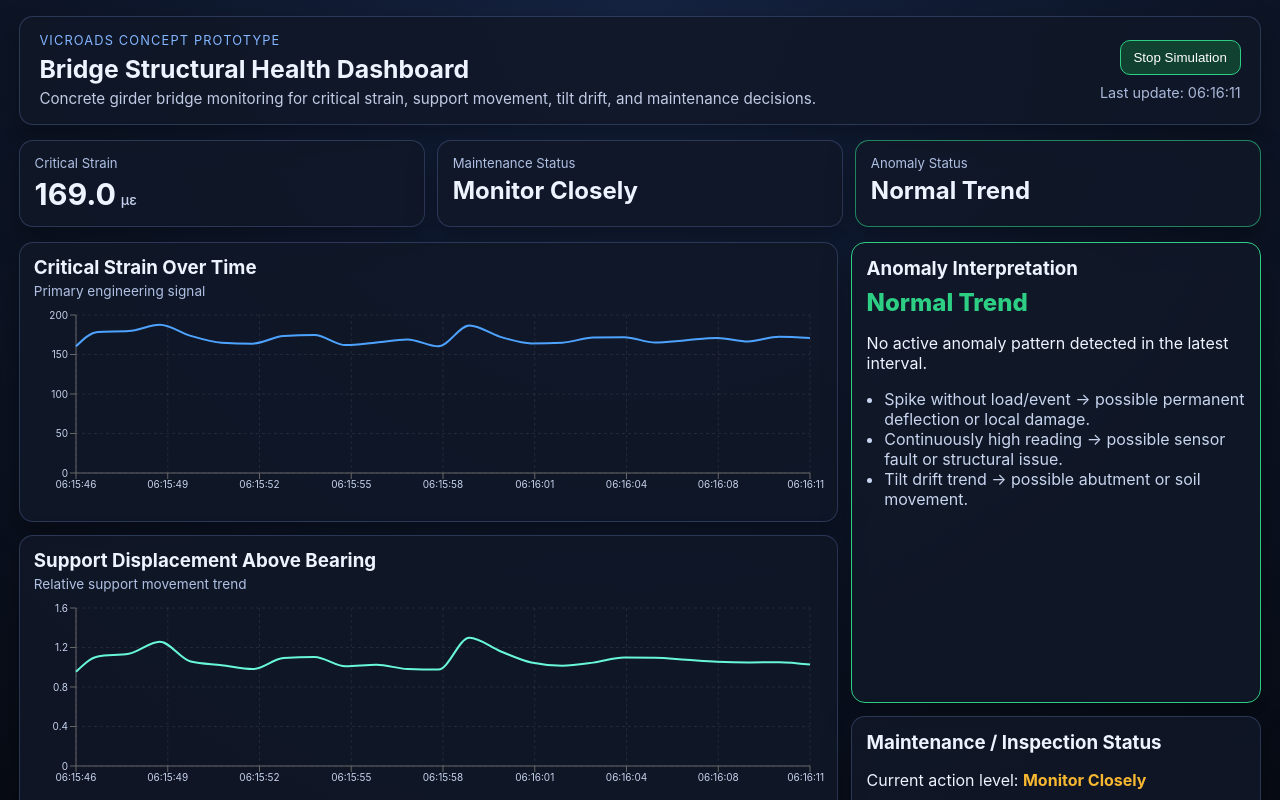
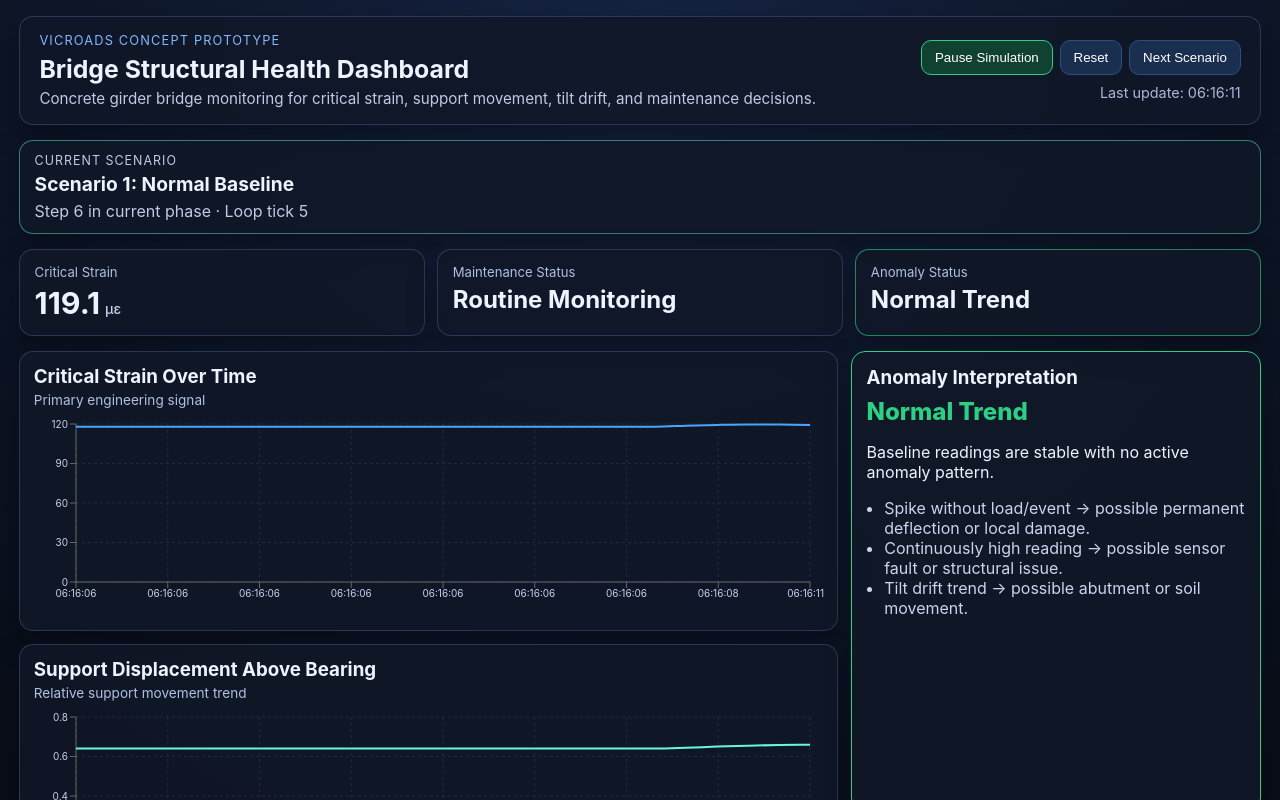
Before and after one commit to Janesjuicers/CAPSTONE, a React (Vite) app in the folder web-dashboard/: page / in a window 1280 px wide. Shown: the top 800 px of the page. Built offline with nearby package versions, Linux system fonts and the light colour scheme.

Commit message:
Implement scripted looping bridge scenarios in dashboard

```diff
--- a/web-dashboard/src/App.jsx
+++ b/web-dashboard/src/App.jsx
@@ -3,7 +3,7 @@ import MetricCard from './components/MetricCard';
 import LiveChart from './components/LiveChart';
 import MemberTable from './components/MemberTable';
 import BridgeSchematic from './components/BridgeSchematic';
-import { MAX_POINTS, createInitialHistory, evaluateStatus, nextDataPoint } from './data/simulator';
+import { MAX_POINTS, createInitialHistory, evaluateStatus, jumpToScenario, nextDataPoint, scenarioCatalog } from './data/simulator';
 
 function toneFromLevel(level) {
   if (level === 'Critical') return 'danger';
@@ -15,6 +15,7 @@ function toneFromLevel(level) {
 export default function App() {
   const [isRunning, setIsRunning] = useState(true);
   const [history, setHistory] = useState(() => createInitialHistory());
+  const scenarios = useMemo(() => scenarioCatalog(), []);
 
   useEffect(() => {
     if (!isRunning) return undefined;
@@ -43,12 +44,34 @@ export default function App() {
         </div>
 
         <div className="actions">
-          <button className={`run-toggle ${isRunning ? 'live' : ''}`} onClick={() => setIsRunning((x) => !x)}>
-            {isRunning ? 'Stop Simulation' : 'Start Simulation'}
-          </button>
+          <div className="control-row">
+            <button className={`run-toggle ${isRunning ? 'live' : ''}`} onClick={() => setIsRunning((x) => !x)}>
+              {isRunning ? 'Pause Simulation' : 'Resume Simulation'}
+            </button>
+            <button className="run-toggle" onClick={() => setHistory(createInitialHistory())}>Reset</button>
+            <button
+              className="run-toggle"
+              onClick={() =>
+                setHistory((existing) => {
+                  const latestPoint = existing[existing.length - 1];
+                  const nextScenarioIndex = (scenarios.findIndex((s) => s.id === latestPoint.scenarioId) + 1) % scenarios.length;
+                  const jumped = jumpToScenario(latestPoint, nextScenarioIndex);
+                  return [...existing.slice(-MAX_POINTS + 1), jumped];
+                })
+              }
+            >
+              Next Scenario
+            </button>
+          </div>
           <p className="clock">Last update: {latest.time}</p>
         </div>
       </header>
+
+      <section className="scenario-banner card">
+        <p className="scenario-label">Current Scenario</p>
+        <h2>{latest.scenarioLabel}</h2>
+        <p>Step {latest.scenarioTick + 1} in current phase · Loop tick {latest.globalTick}</p>
+      </section>
 
       <section className="metrics-grid single-emphasis">
         <MetricCard title="Critical Strain" value={latest.criticalStrain.toFixed(1)} unit="με" />
--- a/web-dashboard/src/data/simulator.js
+++ b/web-dashboard/src/data/simulator.js
@@ -1,172 +1,198 @@
 export const MAX_POINTS = 40;
 
-const SAMPLE_RATE_HZ = 200;
 const DEFAULT_POINTS = 20;
+const SCENARIOS = [
+  { id: 'baseline', label: 'Scenario 1: Normal Baseline', durationSec: 24 },
+  { id: 'load_event', label: 'Scenario 2: Load Event (Normal Transient)', durationSec: 14 },
+  { id: 'persistent_high', label: 'Scenario 3: Persistent High Reading', durationSec: 18 },
+  { id: 'tilt_drift', label: 'Scenario 4: Tilt Drift', durationSec: 22 }
+];
+
+const LOOP_SECONDS = SCENARIOS.reduce((sum, scenario) => sum + scenario.durationSec, 0);
 
 function clamp(value, min, max) {
   return Math.max(min, Math.min(max, value));
 }
 
-function randomInRange(min, max) {
-  return min + Math.random() * (max - min);
+function getScenarioState(globalTick) {
+  const loopTick = ((globalTick % LOOP_SECONDS) + LOOP_SECONDS) % LOOP_SECONDS;
+  let elapsed = 0;
+
+  for (const scenario of SCENARIOS) {
+    const end = elapsed + scenario.durationSec;
+    if (loopTick < end) {
+      const scenarioTick = loopTick - elapsed;
+      return {
+        ...scenario,
+        index: SCENARIOS.findIndex((s) => s.id === scenario.id),
+        scenarioTick,
+        progress: scenario.durationSec <= 1 ? 1 : scenarioTick / (scenario.durationSec - 1)
+      };
+    }
+    elapsed = end;
+  }
+
+  return { ...SCENARIOS[0], index: 0, scenarioTick: 0, progress: 0 };
 }
 
-function baseLoadProfile(simTime) {
-  const rushHour = 0.65 + 0.25 * Math.sin(simTime * 0.18);
-  const shortBursts = 0.18 * Math.sin(simTime * 1.8);
-  const noise = randomInRange(-0.06, 0.06);
-  return clamp(rushHour + shortBursts + noise, 0.25, 1.2);
+function scenarioMetrics(state) {
+  const cyc = Math.sin(state.scenarioTick * 0.5);
+
+  if (state.id === 'baseline') {
+    return {
+      loadEvent: 'none',
+      criticalStrain: 118 + cyc * 1.8,
+      supportDisplacement: 0.64 + Math.sin(state.scenarioTick * 0.32) * 0.02,
+      abutmentTilt: 0.11 + Math.sin(state.scenarioTick * 0.22) * 0.002
+    };
+  }
+
+  if (state.id === 'load_event') {
+    const spike = Math.sin(Math.PI * state.progress);
+    return {
+      loadEvent: 'vehicle crossing',
+      criticalStrain: 122 + spike * 44,
+      supportDisplacement: 0.67 + spike * 0.19,
+      abutmentTilt: 0.112 + Math.sin(state.scenarioTick * 0.26) * 0.002
+    };
+  }
+
+  if (state.id === 'persistent_high') {
+    const hold = 1 - Math.exp(-state.scenarioTick / 3.2);
+    return {
+      loadEvent: 'none',
+      criticalStrain: 170 + hold * 32,
+      supportDisplacement: 0.84 + hold * 0.1,
+      abutmentTilt: 0.118 + Math.sin(state.scenarioTick * 0.16) * 0.002
+    };
+  }
+
+  const drift = state.progress;
+  return {
+    loadEvent: 'none',
+    criticalStrain: 130 + Math.sin(state.scenarioTick * 0.24) * 3,
+    supportDisplacement: 0.88 + drift * 0.26,
+    abutmentTilt: 0.15 + drift * 0.24
+  };
 }
 
-function maintenanceStatusFromSeverity(severity) {
-  if (severity >= 85) return { level: 'Urgent Inspection', color: '#ff4d4f' };
-  if (severity >= 65) return { level: 'Schedule Inspection', color: '#ff7b59' };
-  if (severity >= 40) return { level: 'Monitor Closely', color: '#f7b731' };
+function maintenanceStatus(level) {
+  if (level === 'urgent') return { level: 'Urgent Inspection', color: '#ff4d4f' };
+  if (level === 'scheduled') return { level: 'Schedule Inspection', color: '#ff7b59' };
+  if (level === 'observe') return { level: 'Observe Trend', color: '#f7b731' };
   return { level: 'Routine Monitoring', color: '#2dcf85' };
 }
 
-function detectAnomalies({ point, previousPoint }) {
-  const anomalies = [];
-
-  const strainJump = previousPoint ? point.criticalStrain - previousPoint.criticalStrain : 0;
-  const noLoadEvent = point.loadEvent === 'none';
-
-  if (Math.abs(strainJump) > 35 && noLoadEvent) {
-    anomalies.push({
-      code: 'SPIKE_NO_EVENT',
-      message: 'Spike with no load/event: possible permanent deflection or local damage.',
-      severity: 78
-    });
+function detectAnomalies(point) {
+  if (point.scenarioId === 'persistent_high') {
+    return [
+      {
+        code: 'CONTINUOUS_HIGH',
+        message: 'Persistent high strain exceeds expected transient response. Check sensor integrity and structural condition.',
+        severity: 78
+      }
+    ];
   }
 
-  if (point.highReadingDurationSec >= 12) {
-    anomalies.push({
-      code: 'CONTINUOUS_HIGH',
-      message: 'Continuously high reading: possible detached sensor or structural issue.',
-      severity: 72
-    });
+  if (point.scenarioId === 'tilt_drift') {
+    return [
+      {
+        code: 'TILT_DRIFT',
+        message: 'Tilt drift trend indicates possible abutment or retained-soil movement; prioritize geotechnical review.',
+        severity: 88
+      }
+    ];
   }
 
-  if (point.tiltDriftRate >= 0.012) {
-    anomalies.push({
-      code: 'TILT_DRIFT',
-      message: 'Tilt drift detected: possible abutment/soil movement.',
-      severity: 88
-    });
-  }
-
-  return anomalies;
+  return [];
 }
 
-function createBridgePoint({ timestamp = Date.now(), simTime = 0, previousPoint } = {}) {
-  const loadLevel = baseLoadProfile(simTime);
+function createBridgePoint(globalTick = 0, previousPoint) {
+  const scenario = getScenarioState(globalTick);
+  const metrics = scenarioMetrics(scenario);
+  const criticalStrain = Number(metrics.criticalStrain.toFixed(1));
+  const supportDisplacement = Number(metrics.supportDisplacement.toFixed(3));
+  const abutmentTilt = Number(clamp(metrics.abutmentTilt, 0.06, 0.46).toFixed(3));
+  const tiltDriftRate = Number(Math.max(0, abutmentTilt - (previousPoint?.abutmentTilt ?? abutmentTilt)).toFixed(3));
 
-  const loadEvent = Math.random() < 0.12 ? 'vehicle crossing' : 'none';
-  const eventBoost = loadEvent === 'vehicle crossing' ? randomInRange(0.12, 0.42) : 0;
-  const effectiveLoad = clamp(loadLevel + eventBoost, 0.2, 1.45);
-
-  const criticalStrain = Number((95 + effectiveLoad * 110 + randomInRange(-6, 6)).toFixed(1));
-  const supportDisplacement = Number((0.25 + effectiveLoad * 1.2 + randomInRange(-0.05, 0.05)).toFixed(3));
-
-  const previousTilt = previousPoint?.abutmentTilt ?? 0.08;
-  const tiltDrift = randomInRange(-0.002, 0.004) + (Math.random() < 0.08 ? randomInRange(0.004, 0.012) : 0);
-  const abutmentTilt = Number(clamp(previousTilt + tiltDrift, 0.03, 0.46).toFixed(3));
-  const tiltDriftRate = Number(Math.max(0, abutmentTilt - previousTilt).toFixed(3));
-
-  const highStrain = criticalStrain >= 185;
-  const highSupportDisp = supportDisplacement >= 1.55;
-  const highTilt = abutmentTilt >= 0.32;
-
-  const previousDuration = previousPoint?.highReadingDurationSec ?? 0;
-  const highReadingDurationSec = highStrain || highSupportDisp || highTilt ? previousDuration + 1 : 0;
-
-  const rawSeverity =
-    (criticalStrain - 90) * 0.42 +
-    supportDisplacement * 18 +
-    abutmentTilt * 95 +
-    (highReadingDurationSec >= 12 ? 14 : 0);
+  const high = criticalStrain >= 185 || supportDisplacement >= 1.0 || abutmentTilt >= 0.28;
+  const highReadingDurationSec = high ? (previousPoint?.highReadingDurationSec ?? 0) + 1 : 0;
 
   const point = {
-    time: new Date(timestamp).toLocaleTimeString([], { hour12: false }),
-    timestamp,
-    simTime,
-    loadEvent,
+    time: new Date(Date.now()).toLocaleTimeString([], { hour12: false }),
+    globalTick,
+    scenarioId: scenario.id,
+    scenarioLabel: scenario.label,
+    scenarioTick: scenario.scenarioTick,
+    scenarioProgress: Number(scenario.progress.toFixed(2)),
+    loadEvent: metrics.loadEvent,
     criticalStrain,
     supportDisplacement,
     abutmentTilt,
     tiltDriftRate,
-    highReadingDurationSec,
-    anomalySeverity: clamp(Math.round(rawSeverity), 5, 99)
+    highReadingDurationSec
   };
 
-  const anomalies = detectAnomalies({ point, previousPoint });
-  const anomalySeverity = anomalies.length > 0 ? Math.max(...anomalies.map((a) => a.severity), point.anomalySeverity) : point.anomalySeverity;
-  const maintenance = maintenanceStatusFromSeverity(anomalySeverity);
+  const anomalies = detectAnomalies(point);
+  const severity = anomalies.length ? Math.max(...anomalies.map((a) => a.severity)) : 18;
+  const maintenanceBand = point.scenarioId === 'baseline' ? 'routine' : point.scenarioId === 'load_event' ? 'observe' : point.scenarioId === 'persistent_high' ? 'scheduled' : 'urgent';
+  const maintenance = maintenanceStatus(maintenanceBand);
 
   return {
     ...point,
-    anomalySeverity,
+    anomalySeverity: severity,
     anomalies,
     maintenanceLevel: maintenance.level,
     maintenanceColor: maintenance.color
   };
 }
 
-export function createInitialHistory(points = DEFAULT_POINTS) {
-  const now = Date.now();
+export function createInitialHistory(points = DEFAULT_POINTS, startTick = 0) {
   let previousPoint;
-
-  return Array.from({ length: points }, (_, index) => {
-    const point = createBridgePoint({
-      timestamp: now - (points - index) * 1000,
-      simTime: index / SAMPLE_RATE_HZ,
-      previousPoint
-    });
+  return Array.from({ length: points }, (_, i) => {
+    const tick = startTick - (points - 1 - i);
+    const point = createBridgePoint(Math.max(0, tick), previousPoint);
     previousPoint = point;
     return point;
   });
 }
 
 export function nextDataPoint(previous) {
-  return createBridgePoint({
-    timestamp: Date.now(),
-    simTime: (previous?.simTime ?? 0) + 1 / SAMPLE_RATE_HZ,
-    previousPoint: previous
-  });
+  return createBridgePoint((previous?.globalTick ?? 0) + 1, previous);
+}
+
+export function scenarioCatalog() {
+  return SCENARIOS;
+}
+
+export function jumpToScenario(previous, scenarioIndex) {
+  const bounded = clamp(scenarioIndex, 0, SCENARIOS.length - 1);
+  const startTick = SCENARIOS.slice(0, bounded).reduce((sum, s) => sum + s.durationSec, 0);
+  return createBridgePoint(startTick, previous);
 }
 
 export function evaluateStatus(latestPoint) {
-  const anomalies = latestPoint?.anomalies ?? [];
+  if (!latestPoint) {
+    return { level: 'Normal Trend', color: '#2dcf85', text: 'Awaiting simulation data.' };
+  }
 
-  if (anomalies.length === 0) {
+  if (latestPoint.scenarioId === 'load_event') {
     return {
-      level: 'Normal Trend',
+      level: 'Normal Load Response',
       color: '#2dcf85',
-      text: 'No active anomaly pattern detected in the latest interval.'
+      text: 'Short-duration strain and displacement increase matches expected live-load transient behavior.'
     };
   }
 
-  const top = anomalies.reduce((max, current) => (current.severity > max.severity ? current : max), anomalies[0]);
-
-  if (top.severity >= 85) {
-    return {
-      level: 'Critical',
-      color: '#ff4d4f',
-      text: top.message
-    };
+  const anomalies = latestPoint.anomalies ?? [];
+  if (anomalies.length === 0) {
+    return { level: 'Normal Trend', color: '#2dcf85', text: 'Baseline readings are stable with no active anomaly pattern.' };
   }
 
-  if (top.severity >= 65) {
-    return {
-      level: 'High',
-      color: '#ff7b59',
-      text: top.message
-    };
-  }
-
+  const top = anomalies[0];
   return {
-    level: 'Moderate',
-    color: '#f7b731',
+    level: top.severity >= 85 ? 'Critical' : 'High',
+    color: top.severity >= 85 ? '#ff4d4f' : '#ff7b59',
     text: top.message
   };
 }
--- a/web-dashboard/src/styles.css
+++ b/web-dashboard/src/styles.css
@@ -389,3 +389,34 @@ th {
   padding-left: 1.1rem;
   color: #c8d5ef;
 }
+
+.control-row {
+  display: flex;
+  gap: 0.45rem;
+  justify-content: flex-end;
+  flex-wrap: wrap;
+}
+
+.scenario-banner {
+  margin-top: 0.9rem;
+  padding: 0.75rem 0.9rem;
+  border-color: rgba(104, 248, 216, 0.45);
+}
+
+.scenario-label {
+  margin: 0;
+  font-size: 0.78rem;
+  text-transform: uppercase;
+  letter-spacing: 0.08em;
+  color: #83b5ff;
+}
+
+.scenario-banner h2 {
+  margin: 0.3rem 0;
+  font-size: 1.2rem;
+}
+
+.scenario-banner p {
+  margin: 0;
+  color: #bfcae4;
+}
```
